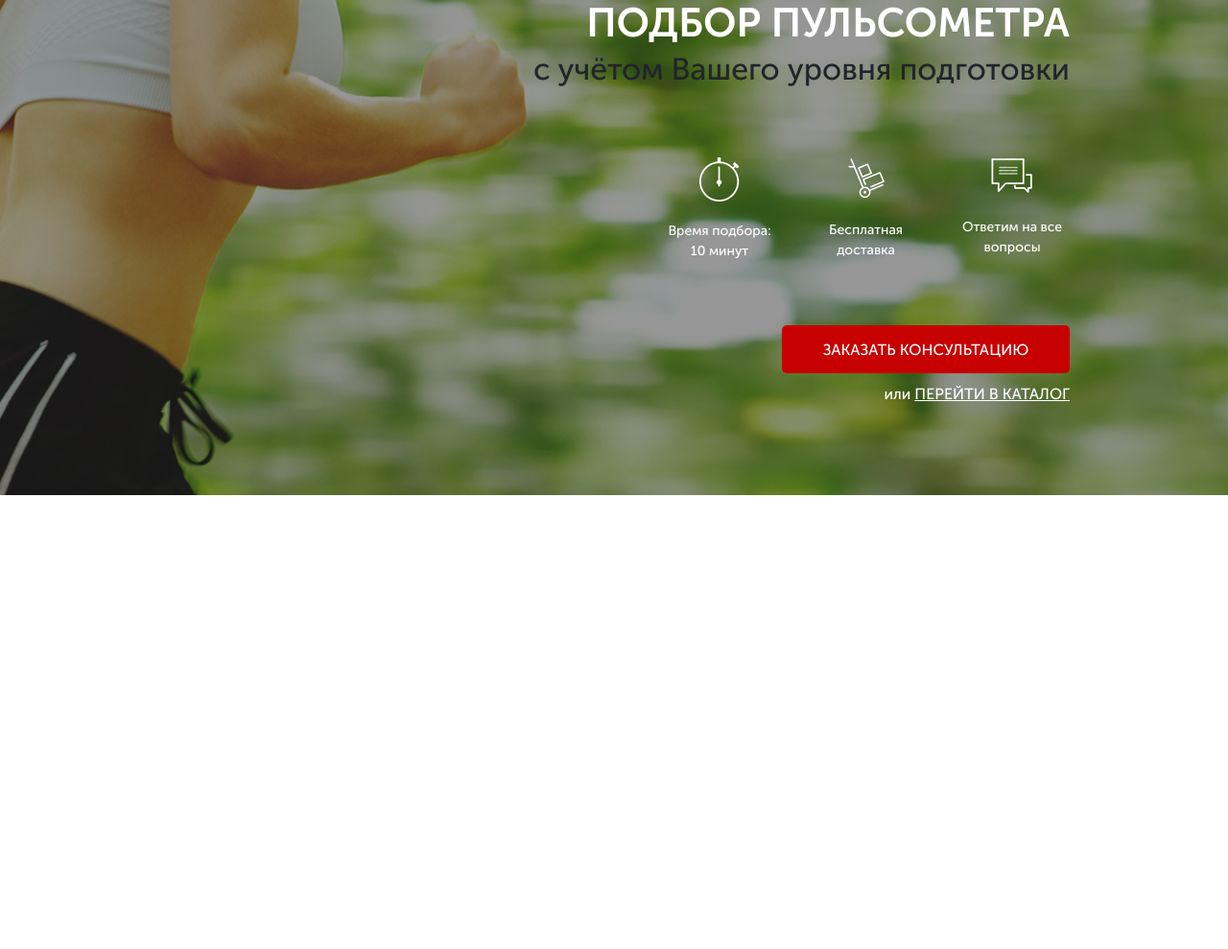
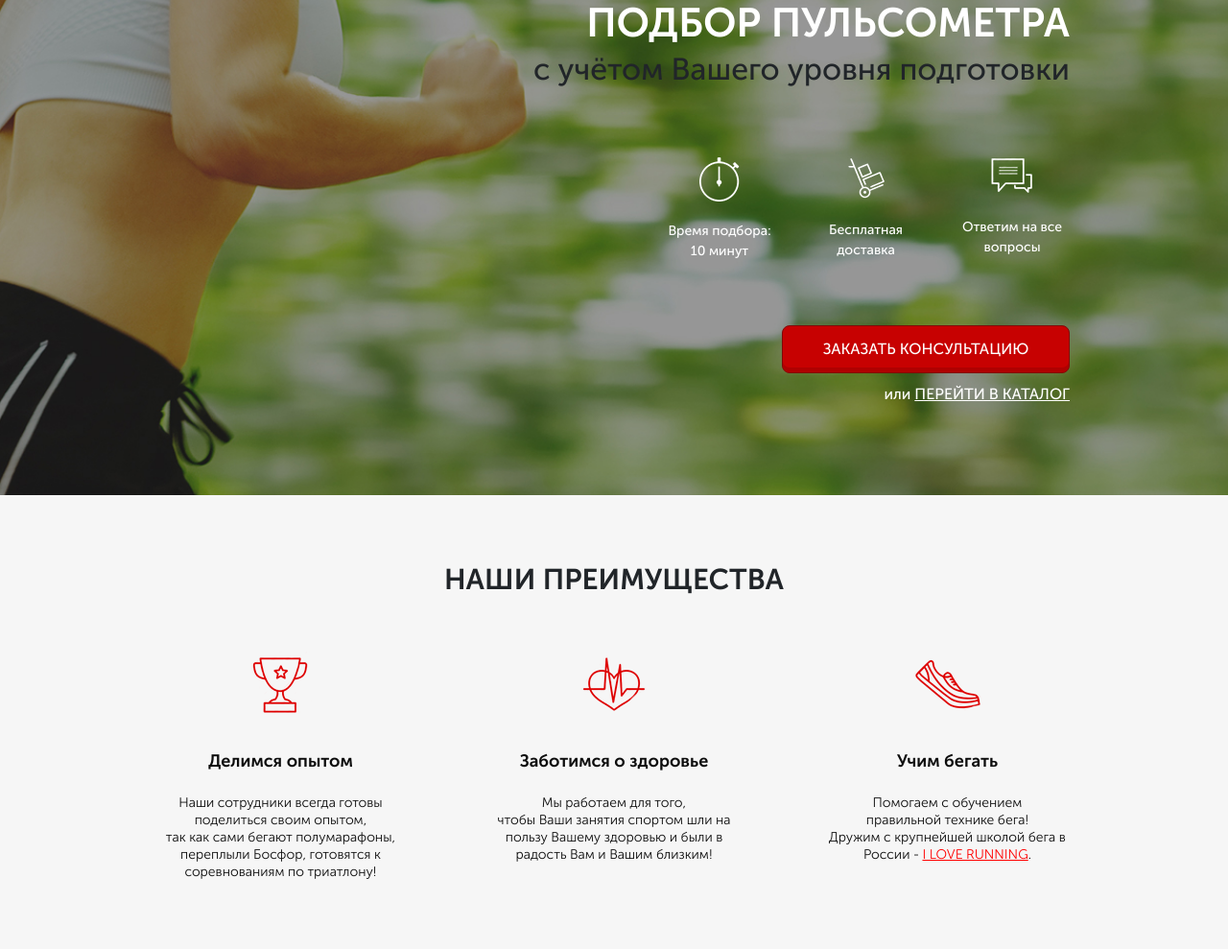
Before and after one commit to vasylkucherak/RunSmart, a plain HTML site: page src/index.html in a window 1280 px wide. Shown: the part 165-1154 px from the top of the page at 96% size. Before the commit the page ends 800 px from the top, so only its background shows below. Drawn offline with Linux system fonts and the light colour scheme.

Commit message:
v.0.1.5 (created an advantages component)

```diff
--- a/src/index.html
+++ b/src/index.html
@@ -56,6 +56,29 @@
         </div>
     </div>
 
+    <div class="advantages">
+        <div class="container">
+            <div class="advantages__header">НАШИ ПРЕИМУЩЕСТВА</div>
+            <div class="advantages__icons">
+                <div class="advantages__icon">
+                    <img src="icons/cup_icon.png" alt="cup">
+                    <span>Делимся опытом</span>
+                    Наши сотрудники всегда готовы поделиться своим опытом,<br>так как сами бегают полумарафоны, переплыли Босфор, готовятся к соревнованиям по триатлону!
+                </div>
+                <div class="advantages__icon">
+                    <img src="icons/heart_icon.png" alt="heart">
+                    <span>Заботимся о здоровье</span>
+                    Мы работаем для того,<br>чтобы Ваши занятия спортом шли на пользу Вашему здоровью и были в радость Вам и Вашим близким!
+                </div>
+                <div class="advantages__icon">
+                    <img src="icons/shoe_icon.png" alt="shoe">
+                    <span>Учим бегать</span>
+                    Помогаем с обучением<br>правильной технике бега!<br>Дружим с крупнейшей школой бега в России - <a href="#">I LOVE RUNNING</a>.
+                </div>
+            </div>
+        </div>
+    </div>
+
     <script src="js/script.js"></script>
 </body>
 </html>
--- a/src/sass/base/_variables.scss
+++ b/src/sass/base/_variables.scss
@@ -1 +1,2 @@
 $buttons_color: #C70101;
+$fonts_color_black: #0D0D0D;
--- /dev/null
+++ b/src/sass/blocks/_advantages.scss
@@ -0,0 +1,43 @@
+.advantages {
+    min-height: 473px;
+    padding: 73px 0 65px 0;
+    background-color: #F6F6F6;
+    &__header {
+        font-weight: 700;
+        font-size: 30px;
+        line-height: 30px;
+        text-align: center;
+        color: fonts_color_black;
+    }
+    &__icons {
+        margin-top: 60px;
+        display: flex;
+        justify-content: space-between;
+        width: 950px;
+    }
+    &__icon {
+        width: 255px;
+        text-align: center;
+        font-weight: 300;
+        font-size: 14px;
+        line-height: 18px;
+        color: $fonts_color_black;
+        img {
+            display: block;
+            margin: 0 auto;
+            margin-bottom: 35px;
+        }
+        span {
+            display: block;
+            margin: 0 auto;
+            margin-bottom: 20px;
+            font-weight: 700;
+            font-size: 18px;
+            line-height: 29px;
+            text-align: center;
+        }
+        a {
+            color: #FF0000;
+        }
+    }
+}
--- a/src/sass/blocks/_buttons.scss
+++ b/src/sass/blocks/_buttons.scss
@@ -1,11 +1,11 @@
 .button {
     width:150px;
     height: 30px;
-    border-radius: 5px;
-    border: none;
+    border-radius: 8px;
+    border: 1px solid #830505;
+    box-shadow: inset 0 -5px 0 rgba(0, 0, 0, 0.12);
     font-weight: 500;
     font-size: 12px;
-    line-height: 19px;
     text-transform: uppercase;
     text-align: center;
     background-color: $buttons_color;
@@ -16,4 +16,7 @@
         height: 50px;
         font-size: 16px;
     }
+    &:hover {
+        border: 1px solid #ffffff;
+    }
 }
--- a/src/sass/blocks/_header.scss
+++ b/src/sass/blocks/_header.scss
@@ -25,6 +25,9 @@
         font-weight: 700;
         text-decoration: none;
         color: #ffffff;
+        &:hover {
+            color: $buttons_color;
+        }
     }
     &__contacts {
         display: flex;
--- a/src/sass/blocks/_promo.scss
+++ b/src/sass/blocks/_promo.scss
@@ -16,7 +16,6 @@
         line-height: 42px;
     }
     &__subheader {
-        color: #ffffff;
         margin-top: 17px;
         font-size: 24px;
         line-height: 24px;
@@ -50,6 +49,9 @@
             text-transform: uppercase;
             text-decoration: underline;
             color: #ffffff;
+            &:hover {
+                color: $buttons_color;
+            }
         }
     }
 }
--- a/src/sass/style.scss
+++ b/src/sass/style.scss
@@ -3,6 +3,7 @@
 @import 'blocks/promo';
 @import 'blocks/header';
 @import 'blocks/buttons';
+@import 'blocks/advantages';
 
 * {
     font-family: 'Museo Sans Cyrl', sans-serif;
```
Also changed, not shown: src/css/style.min.css.
